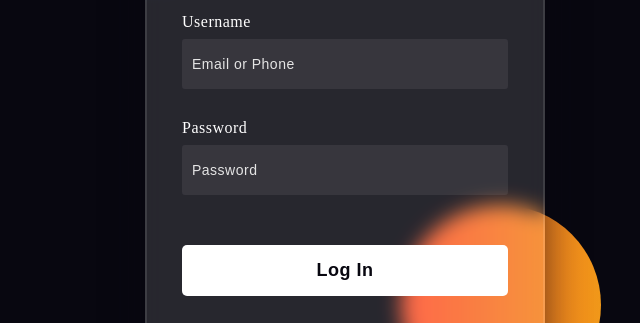
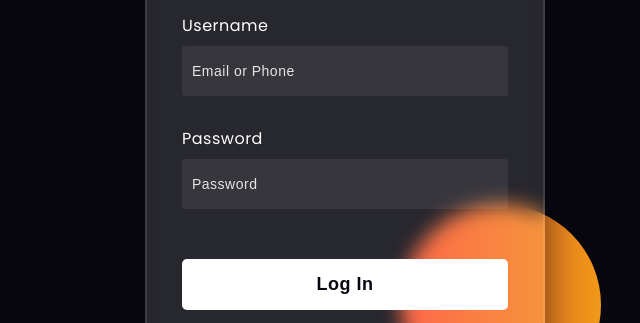
Before and after one commit to AzizulHakim18/glassmorphism-login-form, a plain HTML site: page index.html in a window 1280 px wide. Shown: the part 251-574 px from the top of the page, without its empty margins (295-935 px from the left). Drawn offline with Linux system fonts and the light colour scheme.

Commit message:
google font added

```diff
--- a/index.html
+++ b/index.html
@@ -11,6 +11,11 @@
     <link rel="stylesheet" href="https://cdnjs.cloudflare.com/ajax/libs/font-awesome/6.4.0/css/all.min.css"
         integrity="sha512-iecdLmaskl7CVkqkXNQ/ZH/XLlvWZOJyj7Yy7tcenmpD1ypASozpmT/E0iPtmFIB46ZmdtAc9eNBvH0H/ZpiBw=="
         crossorigin="anonymous" referrerpolicy="no-referrer" />
+
+    <!-- google fonts -->
+    <link rel="preconnect" href="https://fonts.googleapis.com">
+    <link rel="preconnect" href="https://fonts.gstatic.com" crossorigin>
+    <link href="https://fonts.googleapis.com/css2?family=Poppins&display=swap" rel="stylesheet">
 
 </head>
 
--- a/style.css
+++ b/style.css
@@ -6,6 +6,7 @@
 
 body {
     background-color: #080710;
+    font-family: 'Poppins', sans-serif;
 }
 
 .background {
```
